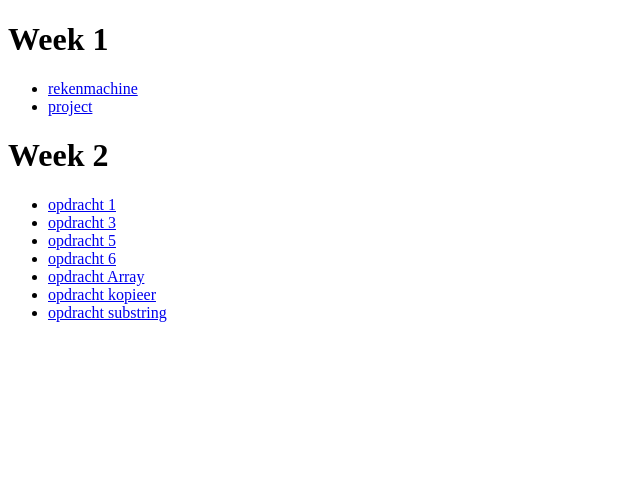
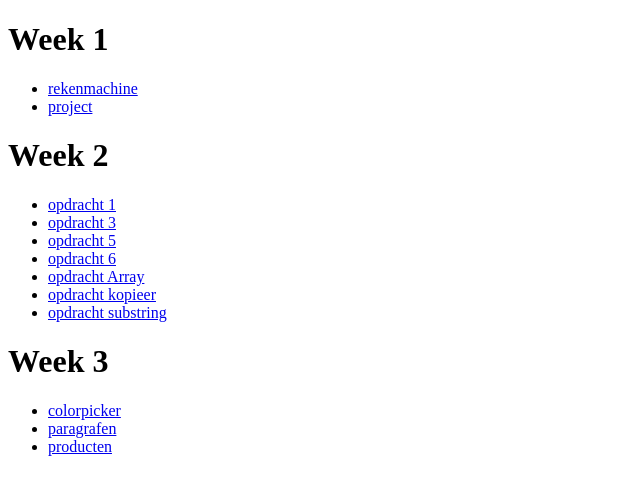
Before and after one commit to Krouni/krouni.github.io, a plain HTML site: page js/index.html in a window 1280 px wide. Shown: the whole page, without its empty margins (0-640 px from the left). Drawn offline with Linux system fonts and the light colour scheme.

Commit message:
Update index.html

```diff
--- a/js/index.html
+++ b/js/index.html
@@ -21,5 +21,11 @@
                 <li><a href="kopieer/index.html"> opdracht kopieer</a></li>
                 <li><a href="substring/index.html"> opdracht substring</a></li>
             </ul>
+    <h1>Week 3</h1>
+            <ul>
+                <li><a href="colorpicker/colorpicker.html"> colorpicker</a></li>
+                <li><a href="opdrachtParagrafen/opdrachtParagrafen.html"> paragrafen</a></li>
+                <li><a href="producten/producten.html"> producten</a></li>
+            </ul>
 </body>
 </html>
```
